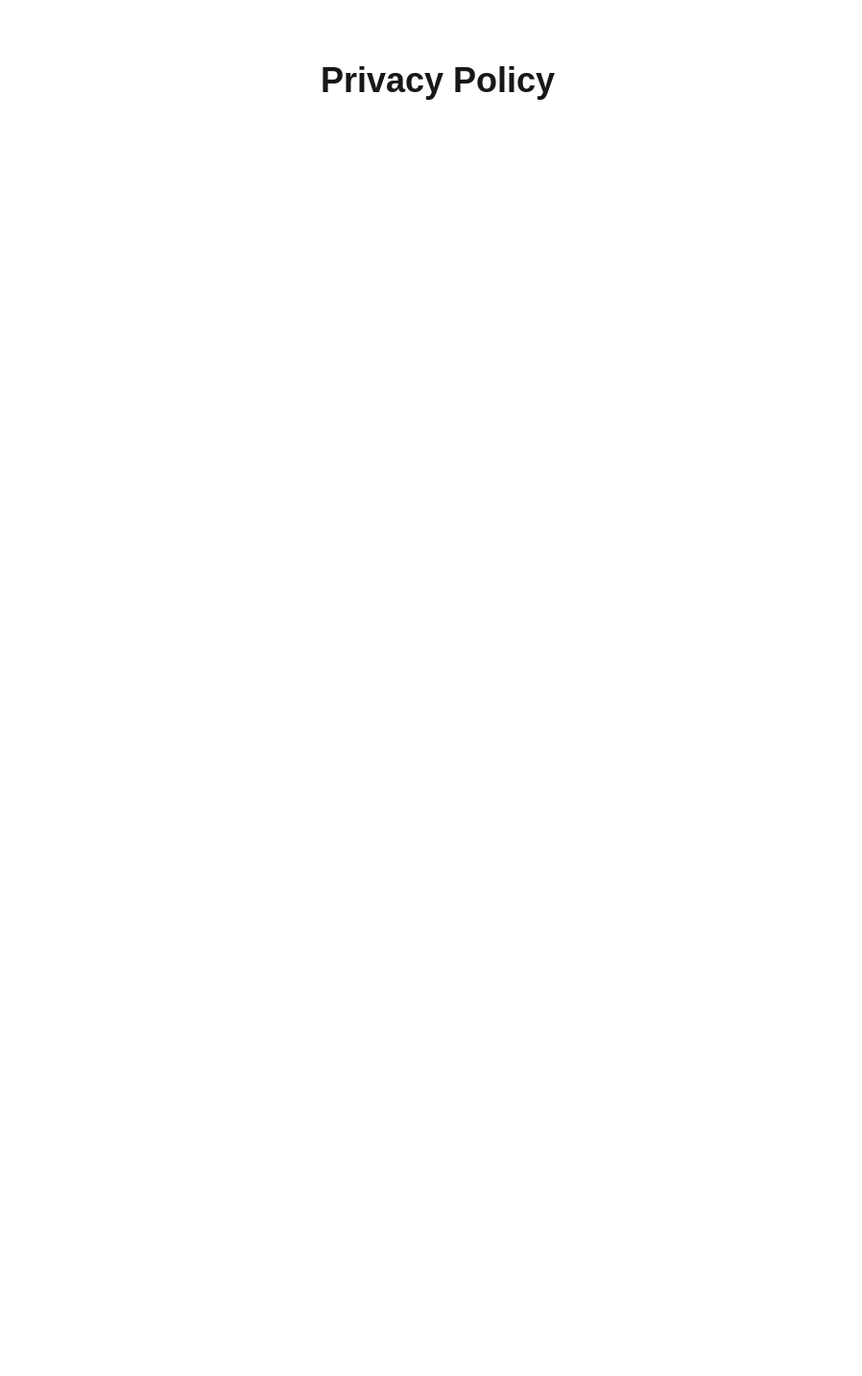
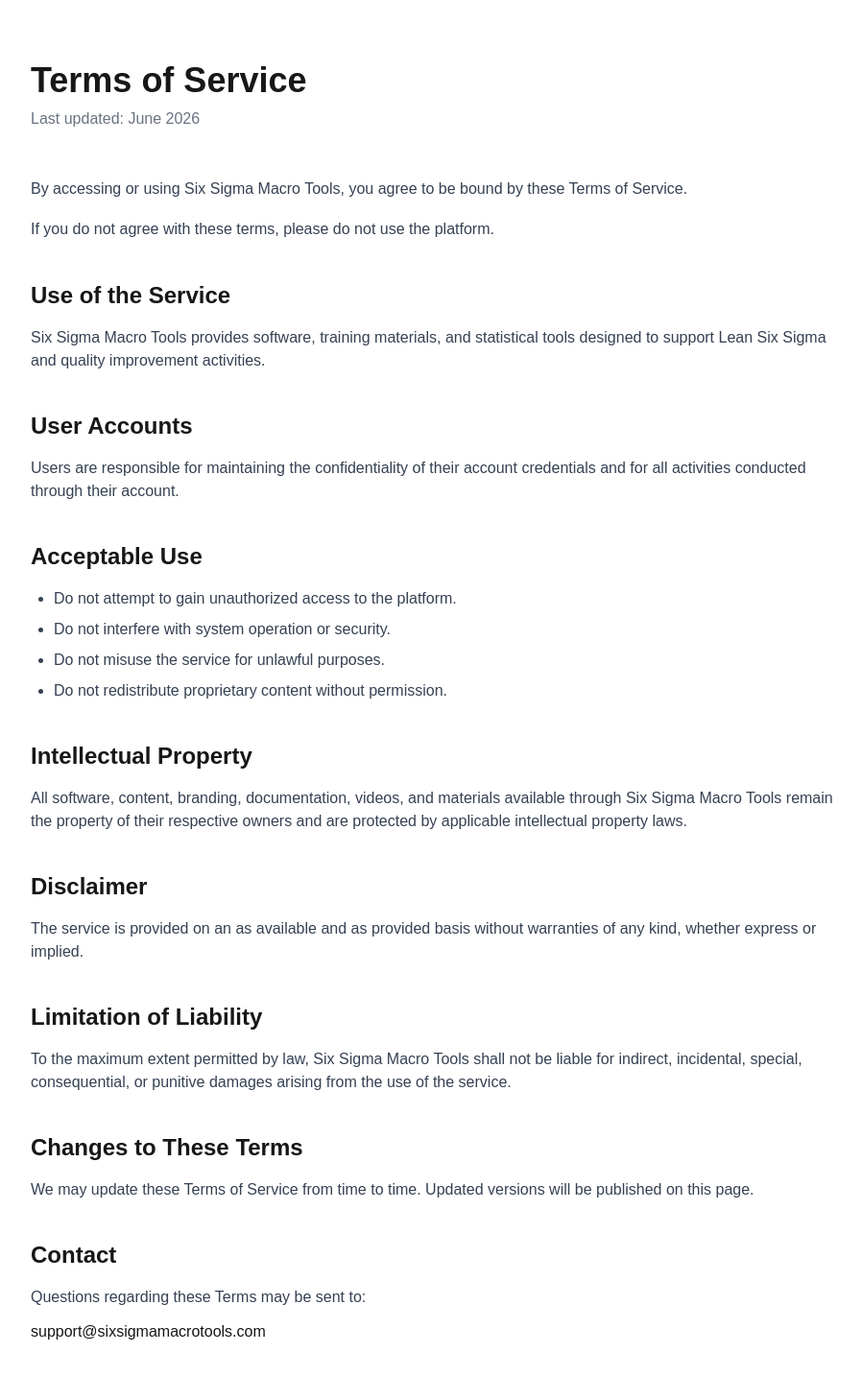
Before and after one commit to jlargo2006/mi-software-web, a Next.js app: page /terms in a window 1280 px wide. Shown: the top 1434 px of the page at 96% size, without its empty margins (184-1082 px from the left). Before the commit the page ends 800 px from the top, so only its background shows below. Built offline with nearby package versions, Linux system fonts and the light colour scheme.

Commit message:
Añadida pagina de contact y terms

```diff
--- a/app/contact/page.tsx
+++ b/app/contact/page.tsx
@@ -1,11 +1,64 @@
 export default function ContactPage() {
   return (
     <main className="max-w-4xl mx-auto px-6 py-16">
-      <h1 className="text-4xl font-bold mb-8">
-        Privacy Policy
+
+      <h1 className="text-4xl font-bold mb-2">
+        Contact
       </h1>
 
-      {/* contenido */}
+      <p className="text-gray-500 mb-12">
+        Get in touch with the Six Sigma Macro Tools team.
+      </p>
+
+      <div className="bg-white border rounded-3xl p-8 shadow-sm">
+
+        <h2 className="text-2xl font-semibold mb-6">
+          Support
+        </h2>
+
+        <p className="text-gray-700 mb-4">
+          For questions, technical support, product feedback,
+          licensing inquiries, or business requests, please contact us:
+        </p>
+
+        <div className="space-y-4">
+
+          <div>
+            <div className="font-semibold">
+              Email
+            </div>
+
+            <div className="text-gray-700">
+              support@sixsigmamacrotools.com
+            </div>
+          </div>
+
+          <div>
+            <div className="font-semibold">
+              Website
+            </div>
+
+            <div className="text-gray-700">
+              www.sixsigmamacrotools.com
+            </div>
+          </div>
+
+        </div>
+
+      </div>
+
+      <section className="mt-12">
+
+        <h2 className="text-2xl font-semibold mb-4">
+          Business Hours
+        </h2>
+
+        <p className="text-gray-700">
+          We aim to respond to inquiries as quickly as possible.
+        </p>
+
+      </section>
+
     </main>
   )
 }
--- a/app/terms/page.tsx
+++ b/app/terms/page.tsx
@@ -1,11 +1,123 @@
 export default function TermsPage() {
   return (
     <main className="max-w-4xl mx-auto px-6 py-16">
-      <h1 className="text-4xl font-bold mb-8">
-        Privacy Policy
+
+      <h1 className="text-4xl font-bold mb-2">
+        Terms of Service
       </h1>
 
-      {/* contenido */}
+      <p className="text-gray-500 mb-12">
+        Last updated: June 2026
+      </p>
+
+      <section className="space-y-4 text-gray-700 leading-relaxed">
+        <p>
+          By accessing or using Six Sigma Macro Tools, you agree to be bound by these Terms of Service.
+        </p>
+
+        <p>
+          If you do not agree with these terms, please do not use the platform.
+        </p>
+      </section>
+
+      <section className="mt-10">
+        <h2 className="text-2xl font-semibold mb-4">
+          Use of the Service
+        </h2>
+
+        <p className="text-gray-700">
+          Six Sigma Macro Tools provides software, training materials,
+          and statistical tools designed to support Lean Six Sigma and
+          quality improvement activities.
+        </p>
+      </section>
+
+      <section className="mt-10">
+        <h2 className="text-2xl font-semibold mb-4">
+          User Accounts
+        </h2>
+
+        <p className="text-gray-700">
+          Users are responsible for maintaining the confidentiality of
+          their account credentials and for all activities conducted
+          through their account.
+        </p>
+      </section>
+
+      <section className="mt-10">
+        <h2 className="text-2xl font-semibold mb-4">
+          Acceptable Use
+        </h2>
+
+        <ul className="list-disc pl-6 text-gray-700 space-y-2">
+          <li>Do not attempt to gain unauthorized access to the platform.</li>
+          <li>Do not interfere with system operation or security.</li>
+          <li>Do not misuse the service for unlawful purposes.</li>
+          <li>Do not redistribute proprietary content without permission.</li>
+        </ul>
+      </section>
+
+      <section className="mt-10">
+        <h2 className="text-2xl font-semibold mb-4">
+          Intellectual Property
+        </h2>
+
+        <p className="text-gray-700">
+          All software, content, branding, documentation, videos,
+          and materials available through Six Sigma Macro Tools remain
+          the property of their respective owners and are protected by
+          applicable intellectual property laws.
+        </p>
+      </section>
+
+      <section className="mt-10">
+        <h2 className="text-2xl font-semibold mb-4">
+          Disclaimer
+        </h2>
+
+        <p className="text-gray-700">
+          The service is provided on an as available and as provided basis
+          without warranties of any kind, whether express or implied.
+        </p>
+      </section>
+
+      <section className="mt-10">
+        <h2 className="text-2xl font-semibold mb-4">
+          Limitation of Liability
+        </h2>
+
+        <p className="text-gray-700">
+          To the maximum extent permitted by law, Six Sigma Macro Tools
+          shall not be liable for indirect, incidental, special,
+          consequential, or punitive damages arising from the use of the service.
+        </p>
+      </section>
+
+      <section className="mt-10">
+        <h2 className="text-2xl font-semibold mb-4">
+          Changes to These Terms
+        </h2>
+
+        <p className="text-gray-700">
+          We may update these Terms of Service from time to time.
+          Updated versions will be published on this page.
+        </p>
+      </section>
+
+      <section className="mt-10">
+        <h2 className="text-2xl font-semibold mb-4">
+          Contact
+        </h2>
+
+        <p className="text-gray-700">
+          Questions regarding these Terms may be sent to:
+        </p>
+
+        <p className="mt-3 font-medium">
+          support@sixsigmamacrotools.com
+        </p>
+      </section>
+
     </main>
   )
 }
```
